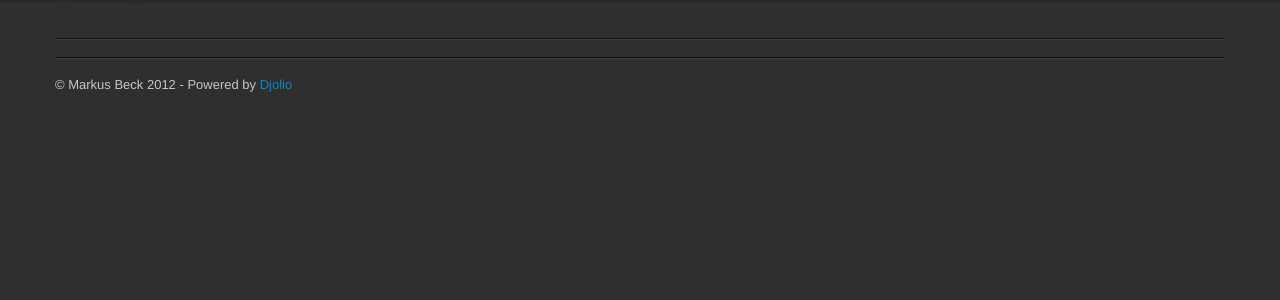
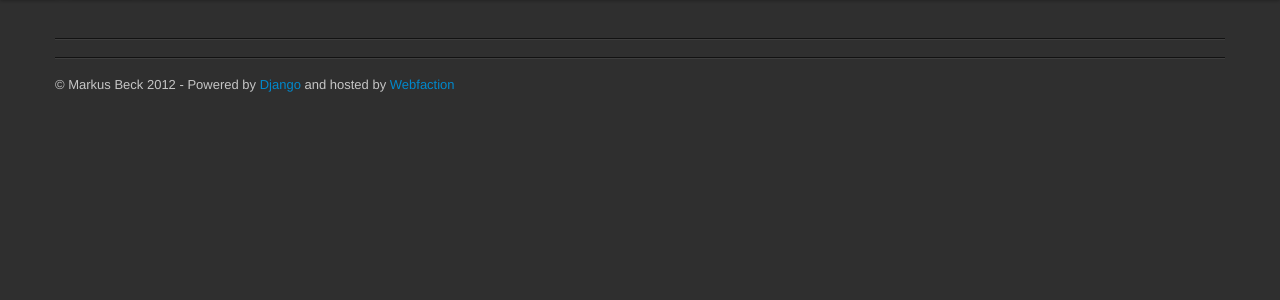
Before and after one commit to beckenkamp/Djolio, a Django app: template djolio/templates/base.html in a window 1280 px wide. Shown: the part 40-340 px from the top of the page. Run offline with Django 3.2, Linux system fonts and the light colour scheme; the template is opened without the code that fills it, so the values that code supplies are empty; some libraries are stand-ins or nearby versions.

Commit message:
Mudando informacoes no footer

```diff
--- a/djolio/templates/base.html
+++ b/djolio/templates/base.html
@@ -103,7 +103,7 @@
       <hr />
 
       <footer>
-        <p>&copy; Markus Beck 2012 - Powered by <a href="https://github.com/markusbeck/Djolio" target="_blank">Djolio</a></p>
+        <p>&copy; Markus Beck 2012 - Powered by <a href="http://www.djangoproject.com" target="_blank">Django</a> and hosted by <a href="http://www.webfaction.com?affiliate=markusbeck" target="_blank">Webfaction</a></p>
       </footer>
 
     </div> <!-- /container -->
```
